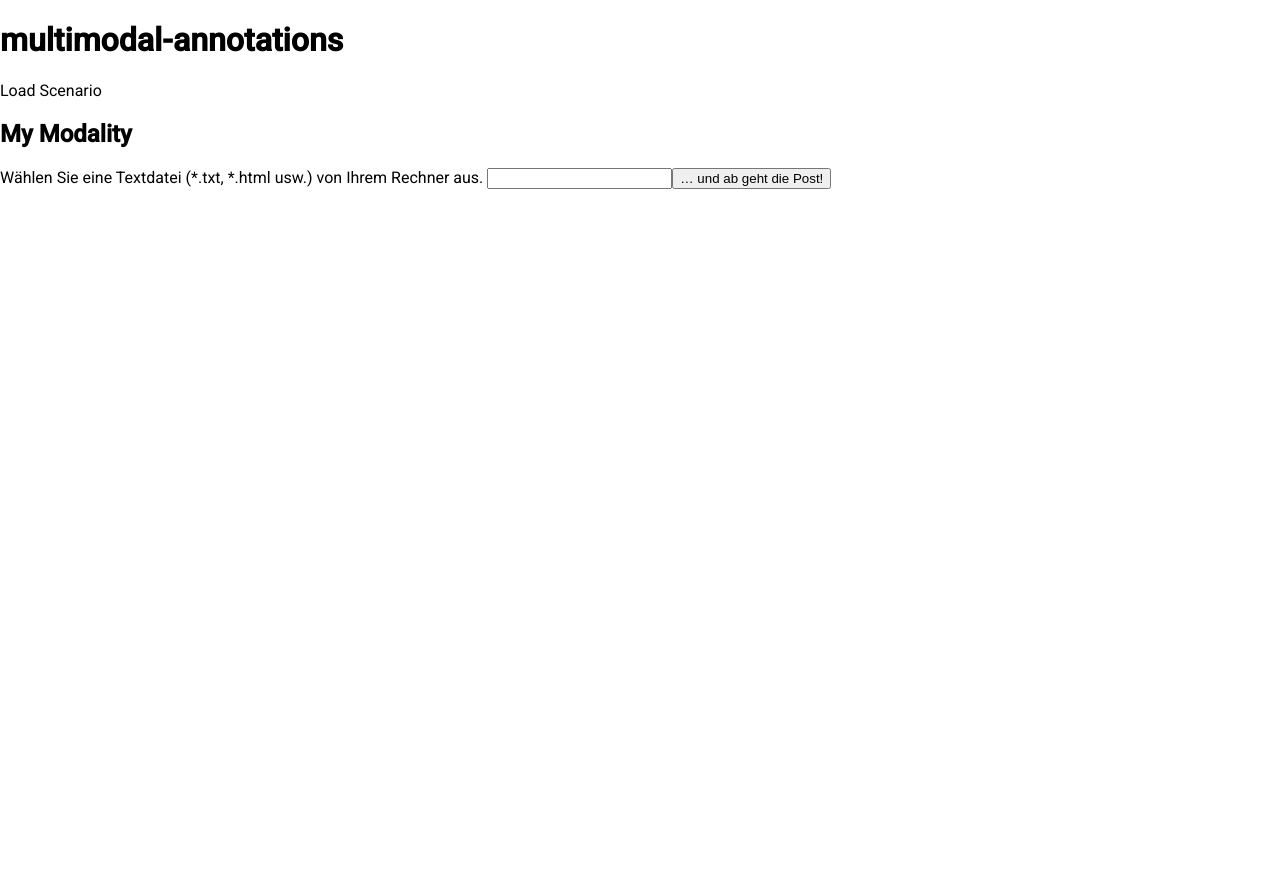
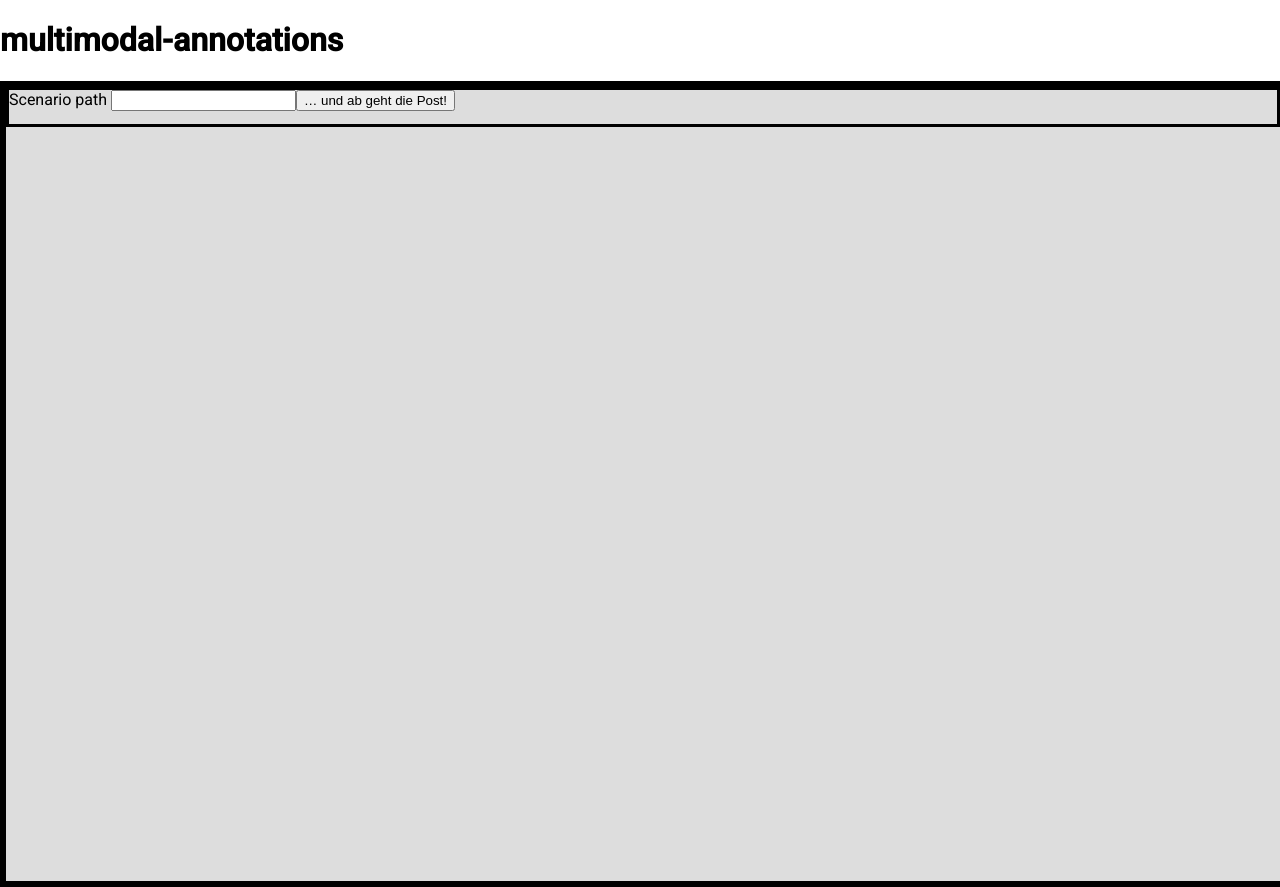
Before and after one commit to leolani/emissor, an Angular app in the folder webapp/: page / in a window 1280 px wide. Before the commit the page ends 821 px from the top, so only its background shows below. Built offline with nearby package versions, Linux system fonts and the light colour scheme; what @angular-slider/ngx-slider, angular-in-memory-web-api, binary-search-bounds would draw is missing.

Commit message:
Layout with flex layout

```diff
--- a/webapp/package.json
+++ b/webapp/package.json
@@ -17,6 +17,7 @@
     "@angular/common": "~10.2.0",
     "@angular/compiler": "~10.2.0",
     "@angular/core": "~10.2.0",
+    "@angular/flex-layout": "^10.0.0-beta.32",
     "@angular/forms": "~10.2.0",
     "@angular/material": "^10.2.7",
     "@angular/platform-browser": "~10.2.0",
--- a/webapp/src/app/app.component.html
+++ b/webapp/src/app/app.component.html
@@ -1,6 +1,2 @@
 <h1>{{title}}</h1>
-<nav>
-  <a routerLink="/scenario">Load Scenario</a>
-</nav>
 <app-scenario></app-scenario>
-<!--<router-outlet></router-outlet>-->
--- a/webapp/src/app/in-memory-data.service.ts
+++ b/webapp/src/app/in-memory-data.service.ts
@@ -1,6 +1,6 @@
 import { Injectable } from '@angular/core';
 import { InMemoryDbService } from 'angular-in-memory-web-api';
-import { Signal } from './scenario/scenario'
+import { Signal } from './scenario'
 import {printLine} from "tslint/lib/verify/lines";
 
 @Injectable({
@@ -9,7 +9,7 @@ import {printLine} from "tslint/lib/verify/lines";
 export class InMemoryDataService implements InMemoryDbService {
   createDb() {
     const scenario = [
-      { id: 1, path: "1", name: "scenario_1", start: 0, end: 110, modalities: {image: "image"}}
+      { id: 1, path: "1", name: "scenario_1", start: 0, end: 110, modalities: {image: "image", text: "text"}}
     ];
 
     const image = [
--- a/webapp/src/app/modality/modality.component.css
+++ b/webapp/src/app/modality/modality.component.css
@@ -1,30 +1,26 @@
 /* overviewComponent's private CSS styles */
 .overview {
   margin: 0 0 2em 0;
-  list-style-type: none;
   padding: 0;
-  width: 15em;
-}
-.overview li {
   cursor: pointer;
-  position: relative;
-  left: 0;
-  background-color: #EEE;
+  /*background-color: #EEE;*/
   margin: .5em;
   padding: .3em 0;
-  height: 1.6em;
   border-radius: 4px;
 }
-.overview li:hover {
+
+.overview div:hover {
   color: #607D8B;
   background-color: #DDD;
   left: .1em;
 }
-.overview li.selected {
+
+.overview div.selected {
   background-color: #CFD8DC;
   color: white;
 }
-.overview li.selected:hover {
+
+.overview div.selected:hover {
   background-color: #BBD8DC;
   color: white;
 }
--- a/webapp/src/app/modality/modality.component.html
+++ b/webapp/src/app/modality/modality.component.html
@@ -1,14 +1,22 @@
-<ul class="overview">
-  <li *ngFor="let signal of signals.entries()"
+<mat-expansion-panel hideToggle>
+  <mat-expansion-panel-header>
+    <mat-panel-title>Modality</mat-panel-title>
+    <mat-panel-description>{{modality}}</mat-panel-description>
+  </mat-expansion-panel-header>
+
+  <div fxLayout="row" fxLayoutGap="5ex" class="overview">
+    <div fxFlex *ngFor="let signal of signals.entries()"
         [class.selected]="signal[0] === selectedSignal"
         (click)="onSignalSelect(signal[0])">
       <span class="badge">{{signal[1].id}}</span> {{signal[1].name}}
-  </li>
-</ul>
+    </div>
+  </div>
 
   <ngx-slider [(value)]="selectedSignal" [options]="sliderOptions"></ngx-slider>
 
-<div *ngIf="selectedSignal">
+  <div [hidden]="!selectedSignal">
     <h2>{{signals[selectedSignal].name | uppercase}} Details</h2>
     <div>{{signals[selectedSignal] | json}}</div>
   </div>
+
+</mat-expansion-panel>
--- a/webapp/src/app/modality/modality.component.ts
+++ b/webapp/src/app/modality/modality.component.ts
@@ -1,5 +1,5 @@
 import {Component, Input, OnInit} from '@angular/core';
-import {Scenario, Signal} from "../scenario/scenario";
+import {Scenario, Signal} from "../scenario";
 import {ScenarioService} from "../scenario.service";
 import {Options} from "@angular-slider/ngx-slider";
 import {le as lowerBound} from "binary-search-bounds";
--- a/webapp/src/app/scenario.service.ts
+++ b/webapp/src/app/scenario.service.ts
@@ -1,6 +1,6 @@
 import {Injectable} from '@angular/core';
 import {Observable} from 'rxjs';
-import {Scenario, Signal} from "./scenario/scenario";
+import {Scenario, Signal} from "./scenario";
 
 import {HttpClient, HttpParams} from '@angular/common/http';
 
--- a/webapp/src/app/scenario/scenario.component.css
+++ b/webapp/src/app/scenario/scenario.component.css
@@ -1,4 +1,25 @@
 /* overviewComponent's private CSS styles */
+.bounds {
+  background-color:#ddd;
+  height: 100%;
+  width: 100%;
+  border-style: solid;
+}
+
+.content {
+  border-style: solid;
+}
+
+.scenario {
+  background-color:#86989B;
+  border-style: solid;
+}
+
+.modality {
+  background-color:#3A7734;
+  border-style: solid;
+}
+
 .overview {
   margin: 0 0 2em 0;
   list-style-type: none;
--- a/webapp/src/app/scenario/scenario.component.html
+++ b/webapp/src/app/scenario/scenario.component.html
@@ -1,28 +1,22 @@
-<h2>My Modality</h2>
-
-
-<label>Wählen Sie eine Textdatei (*.txt, *.html usw.) von Ihrem Rechner aus.
-  <input [(ngModel)]="scenarioPath" name="scenario" type="text"/>
-</label>
-<button (click)="loadScenario()">… und ab geht die Post!</button>
-
-
-{{scenarioPath}}
-
-
-<div *ngIf="scenario">
-  <h2>{{scenario.name | uppercase}} Details</h2>
-  <div>{{scenario | json}}</div>
-  <div><span>id: </span>{{scenario.id}}</div>
-  <div>
-    <label>name:
-      <input [(ngModel)]="scenario.name" placeholder="name"/>
-    </label>
+<div class="bounds">
+  <div class="content" fxLayout="column" fxFlexFill>
+    <div fxFlex="5" fxFlex.xs="55" class="content scenario-path">
+      <label>Scenario path
+        <input [(ngModel)]="scenarioPath" name="scenario" type="text"/>
+      </label>
+      <button (click)="loadScenario()">… und ab geht die Post!</button>
+    </div>
+    <div *ngIf="scenario" fxFlex fxLayout="column" fxFlexFill class="content scenario" >
+      <div fxFlex="5" fxLayout="row">
+        <div fxFlex>{{scenario.name}}</div>
+        <div fxFlex><span>start: </span>{{scenario.start}}</div>
+        <div fxFlex><span>end: </span>{{scenario.end}}</div>
+      </div>
+      <div fxFlex="1 1 1" fxLayout="column">
+        <div fxFlex *ngFor="let modality of scenario.modalities | keyvalue" class="content modality">
+          <app-modality [scenario]="scenario" [modality]="modality.key"></app-modality>
+        </div>
+      </div>
+    </div>
   </div>
-  <div><span>modalities: </span>{{scenario.modalities}}</div>
-  <ul class="overview">
-    <li *ngFor="let modality of scenario.modalities | keyvalue">
-      <app-modality [scenario]="scenario" [modality]="modality.key"></app-modality>
-    </li>
-  </ul>
 </div>
--- a/webapp/src/app/scenario/scenario.component.ts
+++ b/webapp/src/app/scenario/scenario.component.ts
@@ -1,6 +1,6 @@
 import {Component, OnInit} from '@angular/core';
 import {ScenarioService} from '../scenario.service';
-import {Scenario, Signal} from "./scenario";
+import {Scenario, Signal} from "../scenario";
 
 @Component({
   selector: 'app-scenario',
@@ -11,9 +11,6 @@ export class ScenarioComponent implements OnInit {
   scenarioPath: string;
   scenario: Scenario;
 
-  signals: Signal[];
-  selectedSignal: Signal;
-
   constructor(private scenarioService: ScenarioService) { }
 
   ngOnInit(): void {}
```
Also changed, not shown: webapp/src/app/app.module.ts (+7 -2 lines), webapp/src/app/scenario.ts (renamed from webapp/src/app/scenario/scenario.ts, +8 -0 lines), 1 other file (tests, documents, lock files or other folders). Lines whose indentation alone changed are shown as unchanged.
